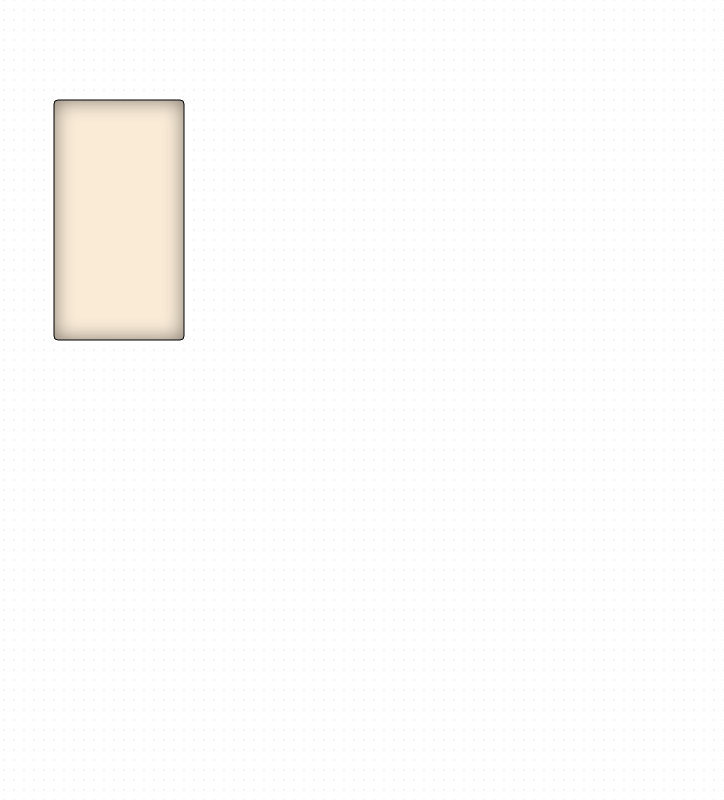
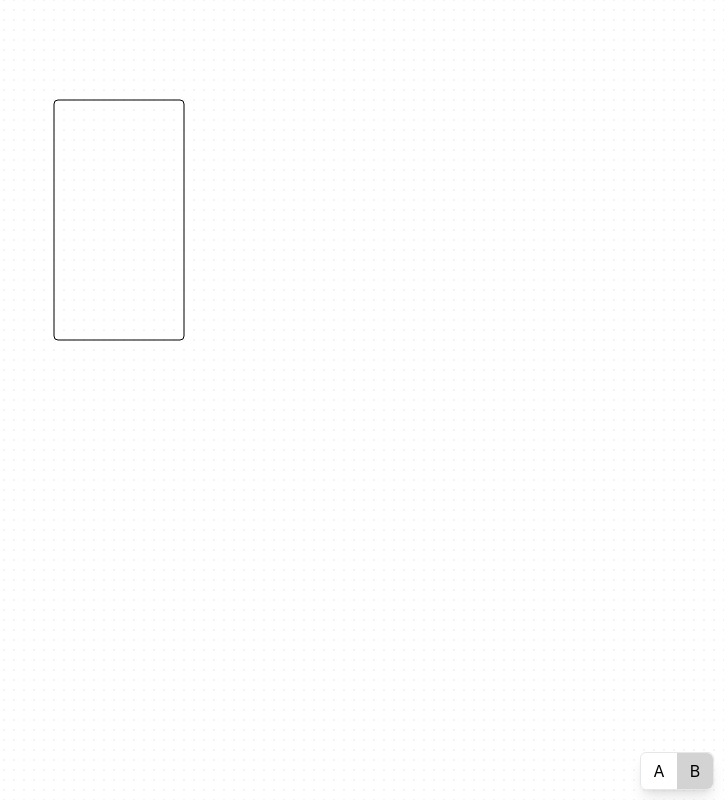
Before and after one commit to fajtaiandris/stompbox-editor, a Next.js app: page / in a window 1280 px wide. Shown: the whole page, without its empty margins (556-1280 px from the left). Built offline with nearby package versions, Linux system fonts and the light colour scheme.

Commit message:
feat: drill view mode

```diff
--- a/app/page.tsx
+++ b/app/page.tsx
@@ -1,5 +1,6 @@
 "use client"
 
+import { BottomNavigation } from "components/bottomNavigation/bottomNavigation"
 import { Canvas } from "components/canvas/canvas"
 import { Menu } from "components/menu/menu"
 import { EditorStateProvider } from "components/state/editorState"
@@ -9,6 +10,7 @@ export default function Web() {
     <EditorStateProvider>
       <div className="h-full">
         <Menu />
+        <BottomNavigation />
         <Canvas />
       </div>
     </EditorStateProvider>
--- /dev/null
+++ b/components/bottomNavigation/bottomNavigation.tsx
@@ -0,0 +1,41 @@
+import { ToggleGroup } from "radix-ui"
+import { useEditorState } from "components/state/editorState"
+import { ViewMode } from "components/state/types"
+import { cn } from "components/utils"
+
+export const BottomNavigation = () => {
+  const { updateViewMode, viewMode } = useEditorState()
+  return (
+    <div className="absolute right-[10px] bottom-[10px]">
+      <ToggleGroup.Root
+        type="single"
+        value={viewMode}
+        onValueChange={(value) => {
+          if (value) updateViewMode(ViewMode.parse(value))
+        }}
+        className="inline-flex rounded-md border shadow-lg"
+      >
+        <ToggleGroup.Item
+          value="normal"
+          className={cn(
+            "flex h-9 w-9 cursor-pointer items-center justify-center bg-white first:rounded-l-md last:rounded-r-md",
+            viewMode === "normal" && "bg-[lightgray]"
+          )}
+          data-state={viewMode === "normal" ? "on" : undefined}
+        >
+          A
+        </ToggleGroup.Item>
+        <ToggleGroup.Item
+          value="drill"
+          className={cn(
+            "flex h-9 w-9 cursor-pointer items-center justify-center bg-white first:rounded-l-md last:rounded-r-md",
+            viewMode === "drill" && "bg-[lightgray]"
+          )}
+          data-state={viewMode === "drill" ? "on" : undefined}
+        >
+          B
+        </ToggleGroup.Item>
+      </ToggleGroup.Root>
+    </div>
+  )
+}
--- a/components/canvas/canvas.tsx
+++ b/components/canvas/canvas.tsx
@@ -12,7 +12,7 @@ import { partsMap } from "./partsMap"
 import { Ruler } from "./ruler"
 
 export const Canvas: React.FC = () => {
-  const { selection, setSelection, rows } = useEditorState()
+  const { selection, setSelection, rows, viewMode } = useEditorState()
   const svgRef = useRef<SVGSVGElement>(null)
   const gRef = useRef<SVGGElement>(null)
   const [_, setTransform] = useState(d3.zoomIdentity)
@@ -64,11 +64,12 @@ export const Canvas: React.FC = () => {
               <g
                 key={j}
                 transform={`translate(${point.x + defaultEnclosureOrigo.x}, ${row.y + defaultEnclosureOrigo.y})`}
-                onClick={() => handleClick(row, point)}
+                onClick={viewMode === "normal" ? () => handleClick(row, point) : undefined}
               >
-                {DrillPoint()}
-                {point.plate && point.plate}
+                {DrillPoint(viewMode)}
+                {point.plate && viewMode === "normal" && point.plate}
                 {point.part &&
+                  viewMode === "normal" &&
                   partsMap[point.part.name as keyof typeof partsMap](
                     (selection !== "enclosure" && selection?.row === row && !("point" in selection)) ||
                       (!!selection &&
--- a/components/canvas/drillPoint.tsx
+++ b/components/canvas/drillPoint.tsx
@@ -1,7 +1,16 @@
-export const DrillPoint = () => {
+import { ViewMode } from "components/state/types"
+import { strokeColor } from "components/utils"
+
+export const DrillPoint = (viewMode: ViewMode) => {
   return (
     <g>
-      <circle cx={0} cy={0} r="4" fill="white" />
+      <circle cx={0} cy={0} r="4" fill="none" stroke={strokeColor(false)} />
+      {viewMode === "drill" && (
+        <g>
+          <line x1="0" y1="-8" x2="0" y2="8" stroke={strokeColor(false)} />
+          <line x1="-8" y1="0" x2="8" y2="0" stroke={strokeColor(false)} />
+        </g>
+      )}
     </g>
   )
 }
--- a/components/canvas/enclosure.tsx
+++ b/components/canvas/enclosure.tsx
@@ -4,18 +4,19 @@ import { strokeColor } from "components/utils"
 export const defaultEnclosureOrigo = { x: 610, y: 100 }
 
 export const Enclosure = () => {
-  const { selection, setSelection, enclosure } = useEditorState()
+  const { selection, setSelection, enclosure, viewMode } = useEditorState()
   return (
-    <g onClick={() => setSelection("enclosure")}>
+    <g onClick={viewMode === "normal" ? () => setSelection("enclosure") : undefined}>
       <rect
         {...defaultEnclosureOrigo}
         width={enclosure.width}
         height={enclosure.height}
-        fill={enclosure.color}
+        fill={viewMode === "normal" ? enclosure.color : "none"}
         stroke={strokeColor(selection === "enclosure")}
         rx="4"
         ry="4"
       />
+      {viewMode === "normal" && (
         <rect
           {...defaultEnclosureOrigo}
           width={enclosure.width}
@@ -24,6 +25,7 @@ export const Enclosure = () => {
           ry="4"
           filter="url(#inner-shadow)"
         />
+      )}
     </g>
   )
 }
--- a/components/menu/updatePointPartMenu.tsx
+++ b/components/menu/updatePointPartMenu.tsx
@@ -30,7 +30,7 @@ export const UpdatePointPartMenu: React.FC = () => {
           viewBox="0 0 80 80"
           onClick={() => updatePointPart(undefined)}
         >
-          <g transform="translate(40,40)">{DrillPoint()}</g>
+          <g transform="translate(40,40)">{DrillPoint("normal")}</g>
         </svg>
         {Object.keys(partsMap).map((part) => (
           <svg
--- a/components/state/editorState.tsx
+++ b/components/state/editorState.tsx
@@ -2,7 +2,7 @@
 
 import React, { createContext, PropsWithChildren, useEffect, useMemo, useState } from "react"
 import { FootSwitch } from "components/canvas/footswitch"
-import { Enclosure, Point, Row, Stompbox } from "./types"
+import { Enclosure, Point, Row, Stompbox, ViewMode } from "./types"
 
 const getEqualDistancePoints = (count: number, margin: number): Point[] => {
   const start = 0 + margin
@@ -30,6 +30,7 @@ type EditorStateContextType = {
   setSelection: (selection: Selection) => void
   rows: Row[]
   enclosure: Enclosure
+  viewMode: ViewMode
   updateSelectionColor: (color: string) => void
   updateEnclosureSize: (width: number, height: number) => void
   updatePointPart: (part: Point["part"]) => void
@@ -37,6 +38,7 @@ type EditorStateContextType = {
   addPointToRow: (row: Row, x: number) => void
   updateRowY: (row: Row, y: number) => void
   deleteRow: (row: Row) => void
+  updateViewMode: (viewMode: ViewMode) => void
 }
 
 const EditorStateContext = createContext<EditorStateContextType>({
@@ -44,6 +46,7 @@ const EditorStateContext = createContext<EditorStateContextType>({
   setSelection: () => void 0,
   rows: [],
   enclosure: { width: 0, height: 0, color: "" },
+  viewMode: "normal",
   updateSelectionColor: () => void 0,
   updateEnclosureSize: () => void 0,
   updatePointPart: () => void 0,
@@ -51,6 +54,7 @@ const EditorStateContext = createContext<EditorStateContextType>({
   addPointToRow: () => void 0,
   updateRowY: () => void 0,
   deleteRow: () => void 0,
+  updateViewMode: () => void 0,
 })
 
 const defaultStompbox: Stompbox = { enclosure: { width: 130, height: 240, color: "antiquewhite" }, rows: [] }
@@ -81,6 +85,7 @@ const saveStompboxToLocalStorage = (stompbox: Stompbox) => {
 export const EditorStateProvider: React.FC<PropsWithChildren> = ({ children }) => {
   const [selection, setSelection] = useState<Selection>(undefined)
   const [stompbox, setStompbox] = useState<Stompbox>(defaultStompbox)
+  const [viewMode, setViewMode] = useState<ViewMode>("drill")
 
   useEffect(() => {
     setStompbox(loadStompboxFromLocalStorage())
@@ -173,12 +178,18 @@ export const EditorStateProvider: React.FC<PropsWithChildren> = ({ children }) =
     setSelection(undefined)
   }
 
+  const updateViewMode = (viewMode: ViewMode) => {
+    setSelection(undefined)
+    setViewMode(viewMode)
+  }
+
   const value = useMemo(
     () => ({
       selection,
-      setSelection,
       rows: stompbox.rows,
       enclosure: stompbox.enclosure,
+      viewMode,
+      setSelection,
       updateSelectionColor,
       updateEnclosureSize,
       updatePointPart,
@@ -186,8 +197,9 @@ export const EditorStateProvider: React.FC<PropsWithChildren> = ({ children }) =
       addPointToRow,
       updateRowY,
       deleteRow,
+      updateViewMode,
     }),
-    [selection, stompbox]
+    [selection, stompbox, viewMode]
   )
 
   return <EditorStateContext.Provider value={value}>{children}</EditorStateContext.Provider>
--- a/components/state/types.ts
+++ b/components/state/types.ts
@@ -39,3 +39,6 @@ export const Stompbox = z.object({
   rows: z.array(Row),
 })
 export type Stompbox = z.infer<typeof Stompbox>
+
+export const ViewMode = z.enum(["normal", "drill"])
+export type ViewMode = z.infer<typeof ViewMode>
--- a/package.json
+++ b/package.json
@@ -50,6 +50,7 @@
     "clsx": "^2.1.1",
     "lodash": "^4.17.21",
     "next": "15.1.6",
+    "radix-ui": "^1.1.3",
     "react": "^19.0.0",
     "react-dom": "^19.0.0",
     "tailwind-merge": "^2.3.0",
```
Also changed, not shown: 1 other file (tests, documents, lock files or other folders). Lines whose indentation alone changed are shown as unchanged.
